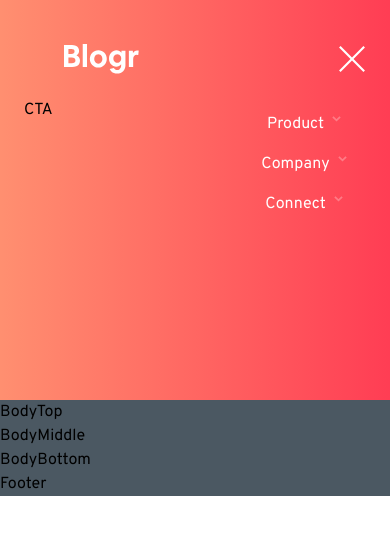
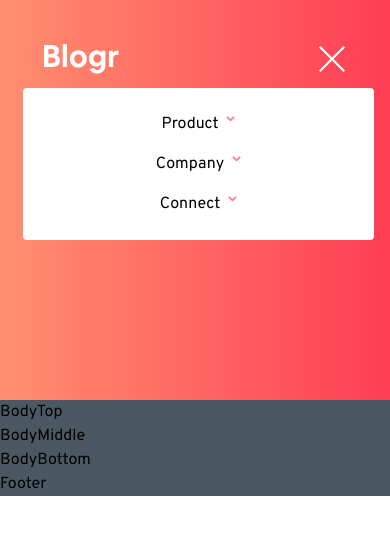
Before and after one commit to rachelharu/react-landingpage-blogr, a React (Vite) app: page / in a window 390 px wide. Both pictures are taken after a click on the picture 352 px from the left and 59 px from the top of the page. Shown: the top 534 px of the page. Built offline with nearby package versions, Linux system fonts and the light colour scheme.

Commit message:
edit hamburger menu

```diff
--- a/src/components/Navbar.jsx
+++ b/src/components/Navbar.jsx
@@ -12,7 +12,7 @@
   const [openId, setOpenId] = useState(undefined);
 
   return (
-    <nav className='w-full flex py-6 ml-10 justify-between items-center navbar'>
+    <nav className='w-full flex py-6 ml-5 justify-between items-center navbar'>
 
         {/* logo and dropdown menus */}
       <img src={logo} alt='blogr' className='w-[75px] h-[30px]' />
@@ -71,10 +71,11 @@
           className='w-[28px] h-[28px] object-contain'
           onClick={() => setOpenId((prev) => !prev)}/>
 
+        {/* hamburger items list */}
         <div className={`${ openId ? 'flex' : 'hidden'}
         p-6 absolute top-20 right-0
-        mx-4 my-2 min-w-[140px]`}>
-         <ul className='list-none flex flex-col justify-end items-center flex-1'>
+        mx-4 my-2 min-w-[140px] w-[90%] bg-white rounded`}>
+         <ul className='list-none flex flex-col items-center flex-1'>
             {navLinks.map((nav, index) => (
               <li
                 key={nav.id}
@@ -82,7 +83,7 @@
                 font-normal
                 cursor-pointer
                 text-[16px] ${index === navLinks.length - 1 ? 'mr-0' : 'mb-4'}
-              text-white`}>
+              text-black`}>
                 <a
                 className="float-left"
                 onClick={() =>
@@ -93,9 +94,9 @@
                 src={iconArrowDark} />
                 </a>
 
-
-                <div className={`${openId !== nav.id ? "hidden" : "relative"} mr-10`}>
-              <ul className='list-none mt-10 absolute dropdown-background'>
+                 {/* drop down hamburger menu items */}
+                <div className={`${openId !== nav.id ? "hidden" : "relative"} px-25 items-center text-center`}>
+              <ul className='list-none mt-10 dropdown-background-mobile'>
                 {nav.links.map((link, index) => (
                   <li
                     key={link.name}
--- a/src/index.css
+++ b/src/index.css
@@ -42,3 +42,14 @@
   padding-top: 15px;
   padding-bottom: 15px;
 }
+
+.dropdown-background-mobile {
+  background-color: rgba(206, 201, 201, 0.356);
+  border-radius: 5px;
+  width: 250px;
+  height: auto;
+  margin-left: 0px;
+  border-left-width: 0px;
+  padding: 15px 45px 15px 45px;
+  align-items: center;
+}
```
